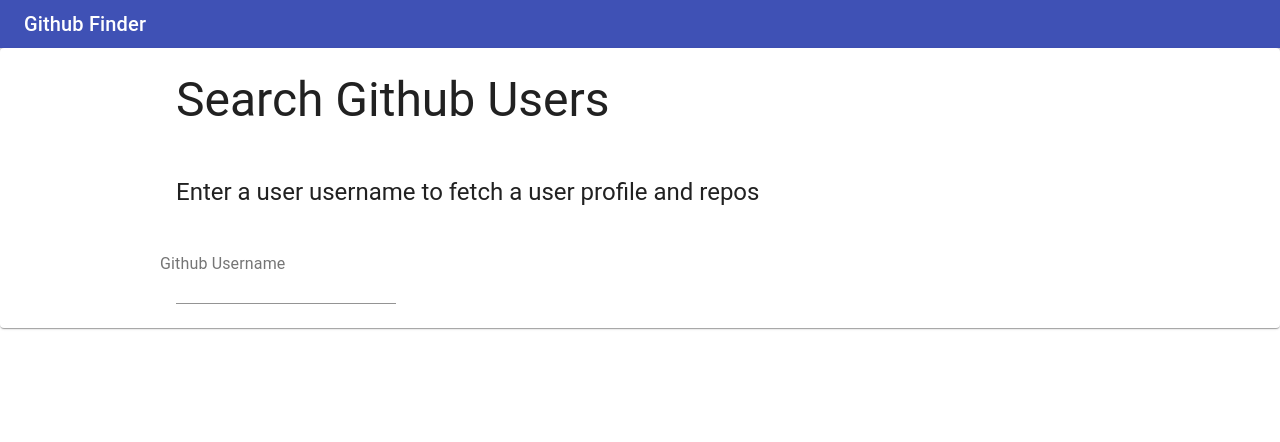
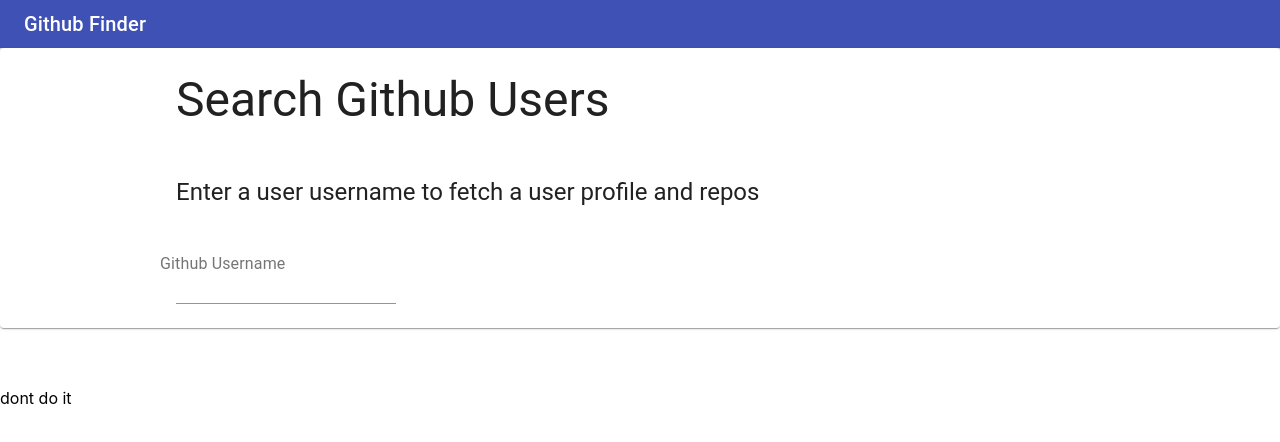
Before and after one commit to HassenH1/TheGithubMiniProject, a React (Create React App) app: page / in a window 1280 px wide. Shown: the top 442 px of the page. Built offline with nearby package versions, Linux system fonts and the light colour scheme.

Commit message:
repo showing, ran to another bug

```diff
--- a/src/App.js
+++ b/src/App.js
@@ -20,6 +20,7 @@
 function App() {
   const classes = useStyles();
   const [users, setUsers] = useState({})
+  const [repo, setRepo] = useState({})
 
   const handleChange = (e) => {
     // setUsers({
@@ -31,13 +32,22 @@
   const getUsers = async (users) => {
     const clientId = "2f0015355a97f0481126"
     const secret = "ba23bdad1caba7400d575f16a9de0b453b878d67"
+    const reposCount = 5
+    const reposSort = 'asc'
     const profileResponse = await fetch(`https://api.github.com/users/${users}?client_id=${clientId}&client_secret=${secret}`)
     const Json = await profileResponse.json()
     // showUser(Json)
+    const repo = await fetch(`https://api.github.com/users/${users}/repos?per_page=${reposCount}&sort=${reposSort}&client_id=${clientId}&client_secret=${secret}`)
+    const repoJson = await repo.json()
+    console.log(repoJson, "<----repos")
+
+
     setUsers({
-      Json
+      Json,
     })
-    console.log(Json)
+    setRepo({
+      repoJson
+    })
   }
   // const showUser = (user) => {
   //   // console.log(user.avatar_url, "show users")
@@ -63,7 +73,7 @@
       <br />
       <br />
       <br />
-      {/* {console.log(users.Json.avatar_url)} */}
+      {console.log(repo.repoJson)}
       {users && users.Json
         ? <div>
           <img src={users.Json.avatar_url} alt={users.Json.name} />
@@ -71,6 +81,17 @@
         </div>
         : ""
       }
+      {
+        repo.repoJson
+          ? <div>
+            <h4>Latest Repository</h4>
+            { repo.repoJson.map((elem, i) => {
+            return (<ul>
+              <li key={i}>{elem.name}</li>
+            </ul>)
+          })}</div>
+          : "dont do it"
+      }
     </div>
   );
 }
```
